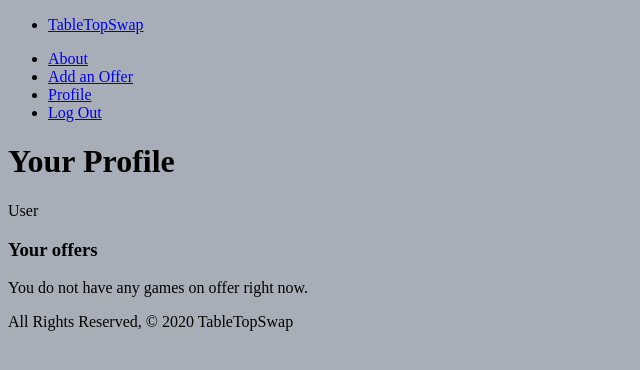
After one commit to JamWheat/table-top-swap, a Django app: page /users/profile/ in a window 1280 px wide. The commit adds this page. Shown: the top 370 px of the page, without its empty margins (0-640 px from the left). Run offline with Django 3.2, Linux system fonts and the light colour scheme; the visitor is signed in with stand-in values (Sample User, id 1); data that the repository does not hold is empty.

Commit message:
create profile view, scaffold offer details view

```diff
--- a/main_app/templates/base.html
+++ b/main_app/templates/base.html
@@ -20,6 +20,7 @@
           <li><a href="{% url 'about' %}">About</a></li>
           {% if user.is_authenticated %}
             <li><a href="{% url 'games_search' %}">Add an Offer</a></li>
+            <li><a href="{% url 'profile' %}">Profile</a></li>
             <li><a href="{% url 'logout' %}">Log Out</a></li>
           {% else %}
             <li><a href="{% url 'signup' %}">Sign Up</a></li>
--- /dev/null
+++ b/main_app/templates/profile.html
@@ -0,0 +1,25 @@
+{% extends 'base.html' %}
+
+{% block title %}Profile{% endblock %}
+
+{% block content %}
+
+<h1>Your Profile</h1>
+
+{{ user.last_name }}
+
+<h3>Your offers</h3>
+
+{% if offers %}
+  {% for offer in offers %}
+    <a href="{% url 'game_details' offer.id %}">
+      <img src="{{ offer.thumbnail }}">
+      <p>{{ offer.title }} ({{ offer.year_published }})</p>
+    </a>
+  {% endfor %}
+{% else %}
+  <p>You do not have any games on offer right now.</p>
+{% endif %}
+
+
+{% endblock %}
--- a/main_app/urls.py
+++ b/main_app/urls.py
@@ -11,5 +11,8 @@ urlpatterns = [
   path('games/search/', views.games_search, name='games_search'),
   path('games/bgg_search/', views.bgg_search, name='bgg_search'),
   path('games/bgg_find/', views.bgg_find, name='bgg_find'),
-  path('games/add_offer/', views.add_offer, name='add_offer')
+  path('games/add_offer/', views.add_offer, name='add_offer'),
+  path('games/<int:game_id>/', views.game_details, name='game_details'),
+  # user views
+  path('users/profile/', views.profile, name='profile')
 ]
--- a/main_app/views.py
+++ b/main_app/views.py
@@ -5,6 +5,7 @@ from django.contrib.auth.decorators import login_required
 from django.contrib.auth.mixins import LoginRequiredMixin
 from .games_search import search, find
 from .forms import OfferForm
+from .models import Offer
 
 
 # to protect view functions: decorate with @login_required
@@ -36,7 +37,7 @@ def home(request):
 def about(request):
   return render(request, 'about.html')
 
-# games views
+# games views/actions
 
 def games_search(request):
   return render(request, 'games_search.html')
@@ -64,3 +65,15 @@ def add_offer(request):
     new_offer = form.save(commit=False)
     new_offer.save()
   return redirect('/')
+
+def game_details(request, game_id):
+  offer = Offer.objects.get(id=game_id)
+  return render(request, 'offers/details.html', { 'offer': offer })
+
+
+# user views/actions
+
+def profile(request):
+  offers = Offer.objects.filter(user=request.user)
+  user = request.user
+  return render(request, 'profile.html', { 'offers': offers, 'user': user})
```
Also changed, not shown: main_app/templates/offers/details.html (added, +11 -0 lines).
